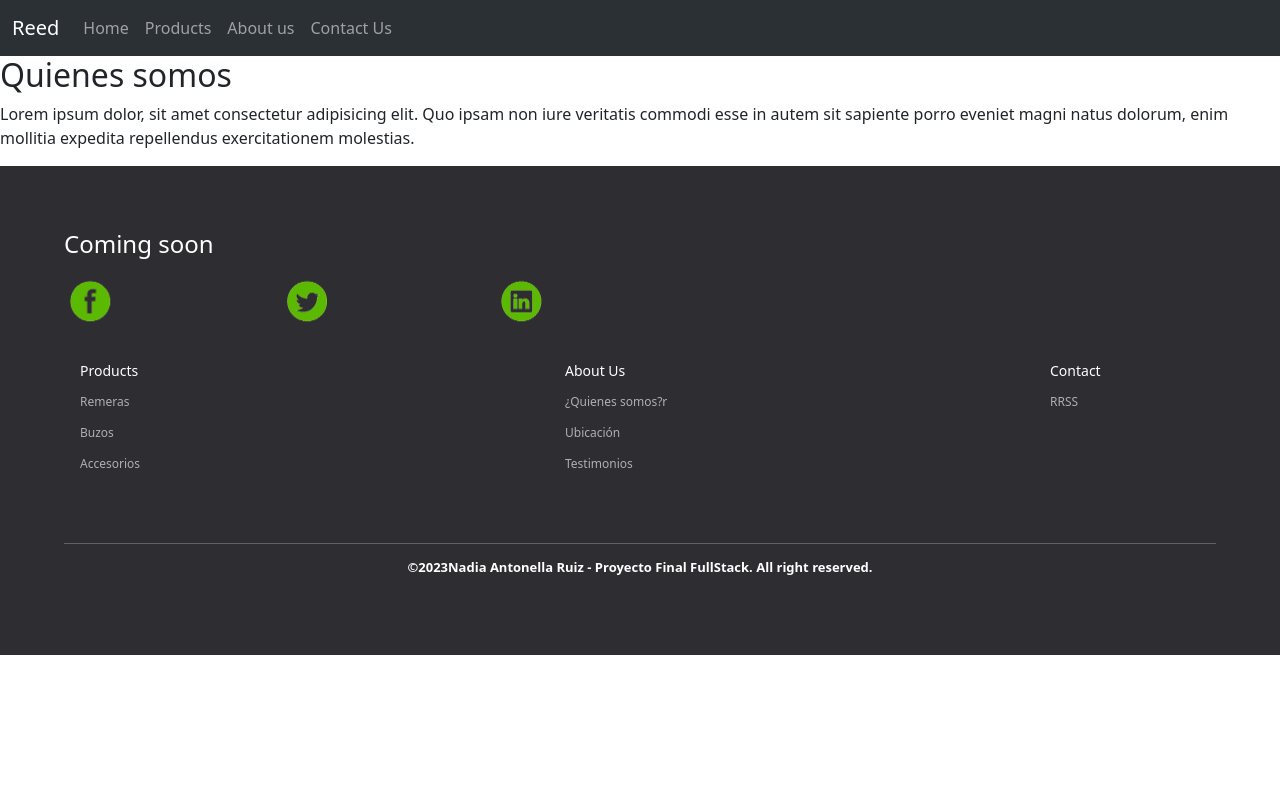
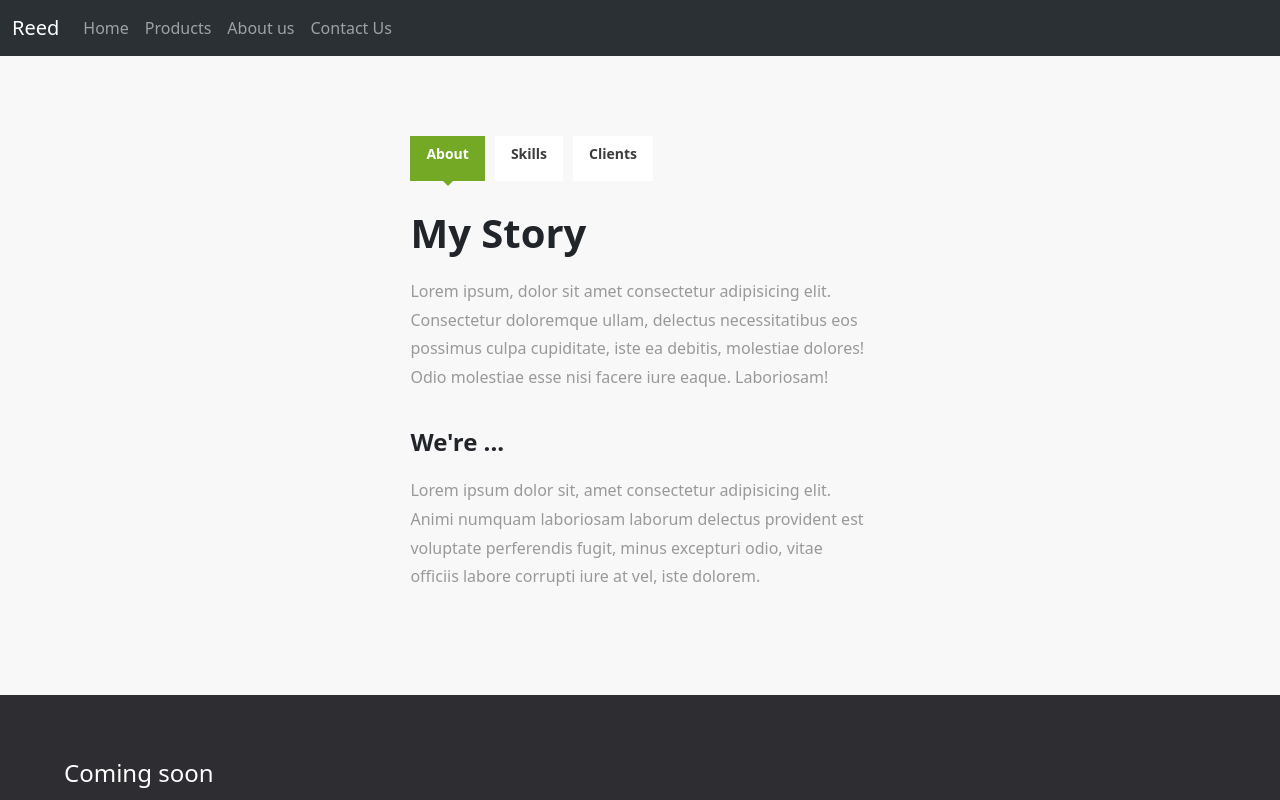
Before and after one commit to antoruizx/Crypto-Page, a React (Vite) app: page /aboutUs in a window 1280 px wide. Shown: the top 800 px of the page. Built offline with nearby package versions, Linux system fonts and the light colour scheme.

Commit message:
about us page

```diff
--- /dev/null
+++ b/src/Styles/AboutUs.css
@@ -0,0 +1,126 @@
+.about {
+    padding: 5rem 3rem 3rem 3rem;
+    background: #f8f8f8;
+}
+.row {
+    display: flex;
+    justify-content: space-around;
+}
+.row .column {
+    width: 40%;
+}
+.column .tabs {
+    display: flex;
+}
+.single-tab {
+    background: white;
+    margin-right: 10px;
+    cursor: pointer;
+}
+.single-tab h2 {
+    display: block;
+    padding: 10px 16px;
+    border-radius: 4px;
+    color: #3c3c3c;
+    font-size: 14px;
+    font-weight: 600;
+}
+.about-img {
+    position: relative;
+    background-image: url("/public/business-women.jpg");
+    background-repeat: no-repeat;
+    background-size: cover;
+    background-position: center center;
+    height: 600px;
+    width: 100%;
+}
+.content {
+    padding-top: 1.5rem;
+    padding-bottom: 1.5rem;
+    display: none;
+}
+.active-content {
+    display: block;
+}
+.active-tab {
+    background:rgb(116, 169, 37);
+    position: relative;
+}
+.active-tab::before {
+    position: absolute;
+    bottom: -5px;
+    left: 50%;
+    transform: translateX(-50%);
+    content: '';
+    width: 0;
+    height: 0;
+    border-style: solid;
+    border-width: 5px 5px 0 5px;
+    border-color: rgb(116, 169, 37) transparent transparent;
+}
+.active-tab h2 {
+    color: white;
+}
+.content h2 {
+    font-size: 40px;
+    font-weight: 700;
+    line-height: 1.4;
+    margin-bottom: 1rem;
+}
+.content p {
+    padding-bottom: 1rem;
+    font-size: 16px;
+    line-height: 1.8;
+    font-weight: 400;
+    color: #999;
+}
+.content h3 {
+    font-size: 1.5rem;
+    font-weight: 700;
+    line-height: 1.5;
+    margin-bottom: 1rem;
+}
+
+/*Skills CSS*/
+.skill-row {
+    margin-top: 2rem;
+    display: grid;
+    grid-template-columns: 1fr 1fr;
+}
+.skill-column {
+    margin-bottom: 30px;
+    margin-right: 20px;
+}
+
+/*Experience CSS */
+.exp-column h3 {
+    margin-bottom: 10px;
+}
+.exp-column span {
+    font-weight: 500;
+    color: rgb(116, 169, 37);
+}
+.exp-column p {
+    margin-top: 10px;
+}
+@media screen and (max-width: 768px) {
+    .about {
+        padding: 2rem 1rem 3rem 1 rem;
+    }
+    .row {
+        display: flex;
+        flex-direction: column;
+    }
+    .about-img {
+        height: 500px;
+    }
+    .row .column {
+        width: 100%;
+    }
+    .tabs {
+        padding-top: 3rem;
+    }
+    .skill-row{
+        grid-template-columns: 1fr;
+    }
+}
--- a/src/pages/AboutUsPage.jsx
+++ b/src/pages/AboutUsPage.jsx
@@ -1,14 +1,76 @@
+import React, {Fragment, useState} from "react";
+import "../Styles/AboutUs.css";
 
+const AboutUsPage = () => {
+    const [ toggleTab, setToggleTab] = useState(1)
+    const toggleState = (index) => {
+        setToggleTab(index)
+    }
+    return (
+        <Fragment>
+            <section className="about">
+                <div className="row">
+                    <div className="column">
+                        <div className="tabs">
+                            <div className={toggleTab === 1 ? "single-tab active-tab": "single-tab"}
+                            onClick={() => toggleState(1)}
+                            >
+                                <h2>About</h2>
+                            </div>
+                            <div className={toggleTab === 2 ? "single-tab active-tab": "single-tab"}
+                            onClick={() => toggleState(2)}>
+                                <h2>Skills</h2>
+                            </div>
+                            <div className={toggleTab === 3 ? "single-tab active-tab": "single-tab"}
+                            onClick={() => toggleState(3)}>
+                                <h2>Clients</h2>
+                            </div>
+                        </div>
 
-export default function AboutUsPage() {
-    return (
+                        <div className="tab-content">
+                            {/* About Content */}
+                            <div className={toggleTab === 1 ? "content active-content": "content"}>
+                                <h2>My Story</h2>
+                                <p>Lorem ipsum, dolor sit amet consectetur adipisicing elit. Consectetur doloremque ullam, delectus necessitatibus eos possimus culpa cupiditate, iste ea debitis, molestiae dolores! Odio molestiae esse nisi facere iure eaque. Laboriosam!</p>
+                                <h3>We're ...</h3>
+                                <p>Lorem ipsum dolor sit, amet consectetur adipisicing elit. Animi numquam laboriosam laborum delectus provident est voluptate perferendis fugit, minus excepturi odio, vitae officiis labore corrupti iure at vel, iste dolorem.</p>
+                            </div>
 
-        <>
-            <section>
-                <h2>Quienes somos</h2>
-                <p>Lorem ipsum dolor, sit amet consectetur adipisicing elit. Quo ipsam non iure veritatis commodi esse in autem sit sapiente porro eveniet magni natus dolorum, enim mollitia expedita repellendus exercitationem molestias.</p>
+                            {/* Skills Content */}
+
+                            <div className={toggleTab === 2 ? "content active-content": "content"}>
+                                <h2>Skills</h2>
+                                <p>Lorem ipsum, dolor sit amet consectetur adipisicing elit. Consectetur doloremque ullam, delectus necessitatibus eos possimus culpa cupiditate, iste ea debitis, molestiae dolores! Odio molestiae esse nisi facere iure eaque. Laboriosam!</p>
+                                <h3>Something ...</h3>
+                                <p>Lorem ipsum dolor sit, amet consectetur adipisicing elit. Animi numquam laboriosam laborum delectus provident est voluptate perferendis fugit, minus excepturi odio, vitae officiis labore corrupti iure at vel, iste dolorem.</p>
+                            </div>
+
+                            {/* Experience Content */}
+
+                            <div className={toggleTab === 3 ? "content active-content": "content"}>
+                                <div className="exp-column">
+                                <h2>Clients</h2>
+                                    <h3>Company 1</h3>
+                                    <span>2021-2023</span>
+                                    <p>Lorem ipsum, dolor sit amet consectetur adipisicing elit. Consectetur doloremque ullam, delectus necessitatibus eos possimus culpa cupiditate, iste ea debitis, molestiae dolores! Odio molestiae esse nisi facere iure eaque. Laboriosam!</p>
+                                </div>
+                                <div className="exp-column">
+                                    <h3>Company 2</h3>
+                                    <span>2019-2023</span>
+                                    <p>Lorem ipsum, dolor sit amet consectetur adipisicing elit. Consectetur doloremque ullam, delectus necessitatibus eos possimus culpa cupiditate, iste ea debitis, molestiae dolores! Odio molestiae esse nisi facere iure eaque. Laboriosam!</p>
+                                </div>
+                                <div className="exp-column">
+                                    <h3>Company 3</h3>
+                                    <span>2018-2023</span>
+                                    <p>Lorem ipsum, dolor sit amet consectetur adipisicing elit. Consectetur doloremque ullam, delectus necessitatibus eos possimus culpa cupiditate, iste ea debitis, molestiae dolores! Odio molestiae esse nisi facere iure eaque. Laboriosam!</p>
+                                </div>
+                            </div>
+                        </div>
+                    </div>
+                </div>
             </section>
-        </>
-
+        </Fragment>
     );
 };
+
+export default AboutUsPage;
```
Also changed, not shown: public/business-women.jpg (added).
